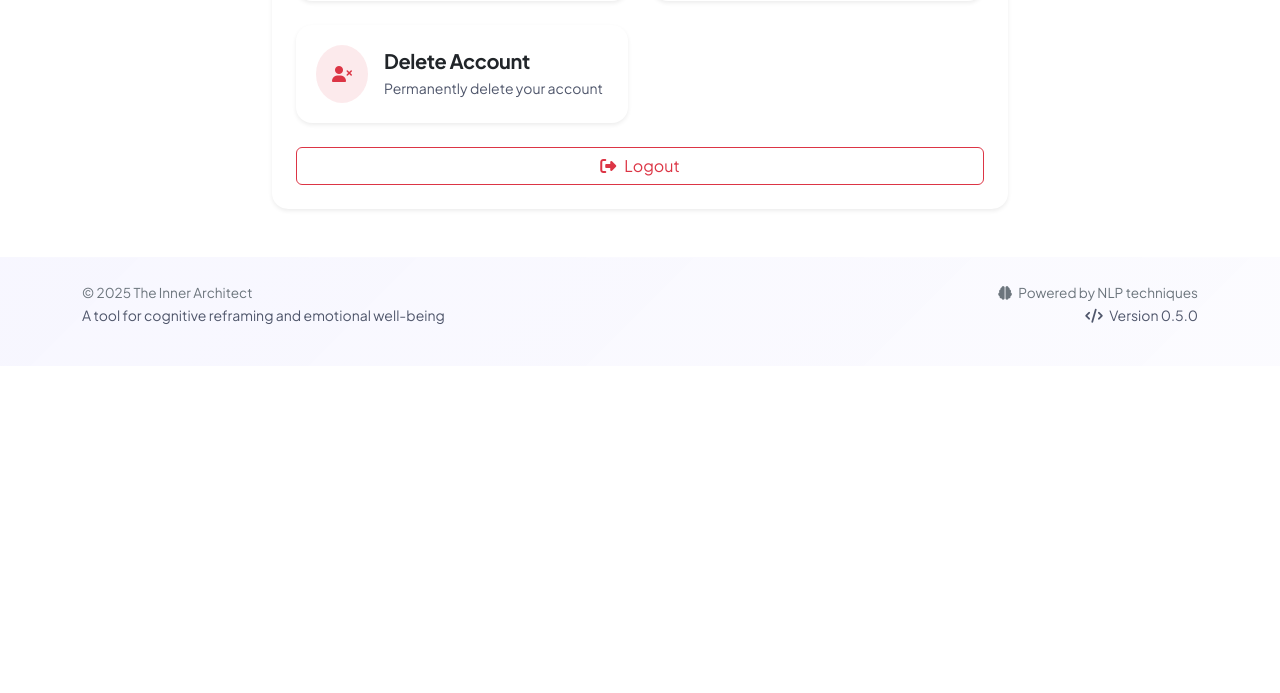
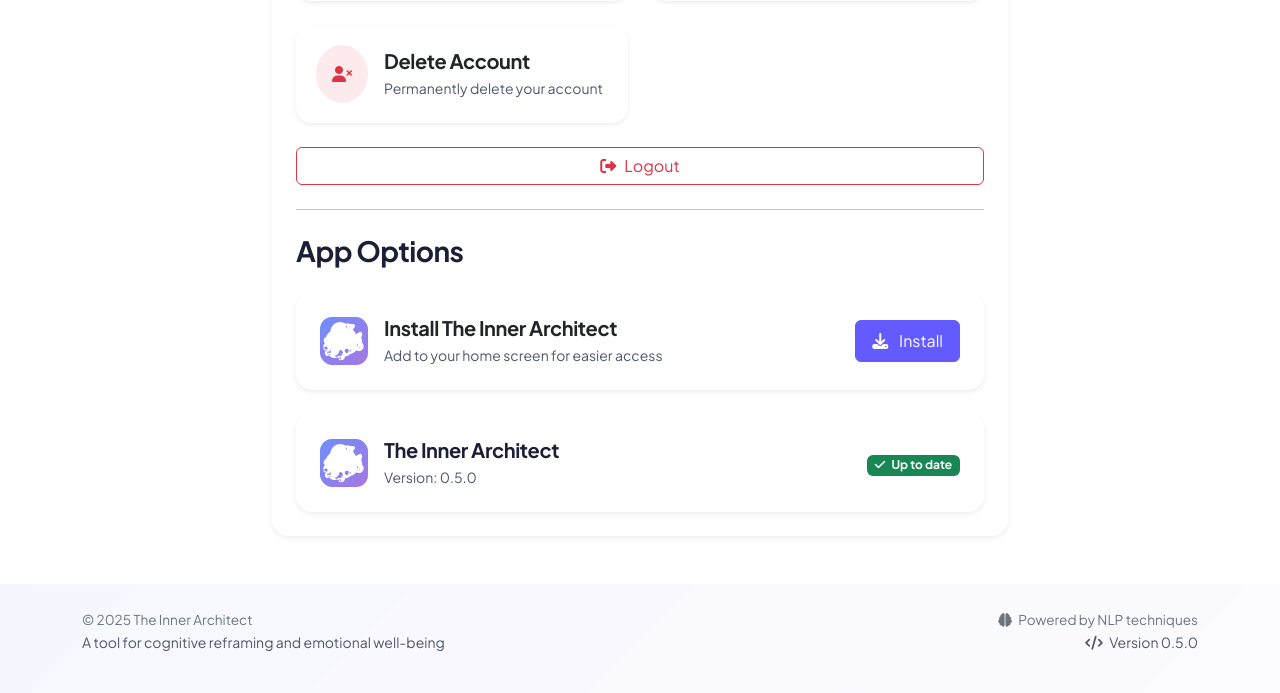
Before and after one commit to jahboukie/innerarchitect, a Flask app: page /profile in a window 1280 px wide. Shown: the part 1572-2265 px from the top of the page. Before the commit the page ends 1897 px from the top, so only its background shows below. Run offline with Flask 3, Linux system fonts and the light colour scheme; the visitor is signed in with stand-in values (Sample User, id 1); data comes from the database, SQL or seed files in the repository; data that the repository does not hold is empty; parts of the project's set-up code (start-up, migrations or seed data) failed here and were passed over.

Commit message:
Enhance user profile with app information and install options
Adds PWA install button, app info, and shortcut icons to profile.html.

Replit-Commit-Author: Agent
Replit-Commit-Session-Id: e8ae6b96-ce5d-4015-bb19-e7c0a889d7a9
Replit-Commit-Screenshot-Url: https://storage.googleapis.com/screenshot-production-us-central1/6d9b3c89-b05b-4ba5-b091-f0debd316418/12c4ff9e-7efe-4497-9c5b-55765c13568f.jpg

```diff
--- a/templates/profile.html
+++ b/templates/profile.html
@@ -278,6 +278,33 @@
                         </a>
                         {% endif %}
                     </div>
+
+                    <hr class="my-4">
+
+                    <h3 class="mb-3">{{ g.translate('app_options', 'App Options') }}</h3>
+
+                    <!-- PWA Install Button -->
+                    {% include 'partials/pwa_install_button.html' %}
+
+                    <!-- App Info -->
+                    <div class="card shadow-sm border-0 rounded-4 mt-4">
+                        <div class="card-body p-4">
+                            <div class="d-flex align-items-center justify-content-between">
+                                <div class="d-flex align-items-center">
+                                    <img src="{{ url_for('static', filename='icons/icon-96x96.png') }}" alt="App Icon" width="48" height="48" class="rounded me-3">
+                                    <div>
+                                        <h5 class="mb-1">{{ g.translate('app_name', 'The Inner Architect') }}</h5>
+                                        <p class="mb-0 text-muted small">{{ g.translate('app_version', 'Version:') }} 0.5.0</p>
+                                    </div>
+                                </div>
+                                <div>
+                                    <span class="badge bg-success">
+                                        <i class="fas fa-check me-1"></i> {{ g.translate('app_status', 'Up to date') }}
+                                    </span>
+                                </div>
+                            </div>
+                        </div>
+                    </div>
                 </div>
             </div>
         </div>
```
Also changed, not shown: static/icons/chat-shortcut.svg (added), static/icons/progress-shortcut.svg (added).
